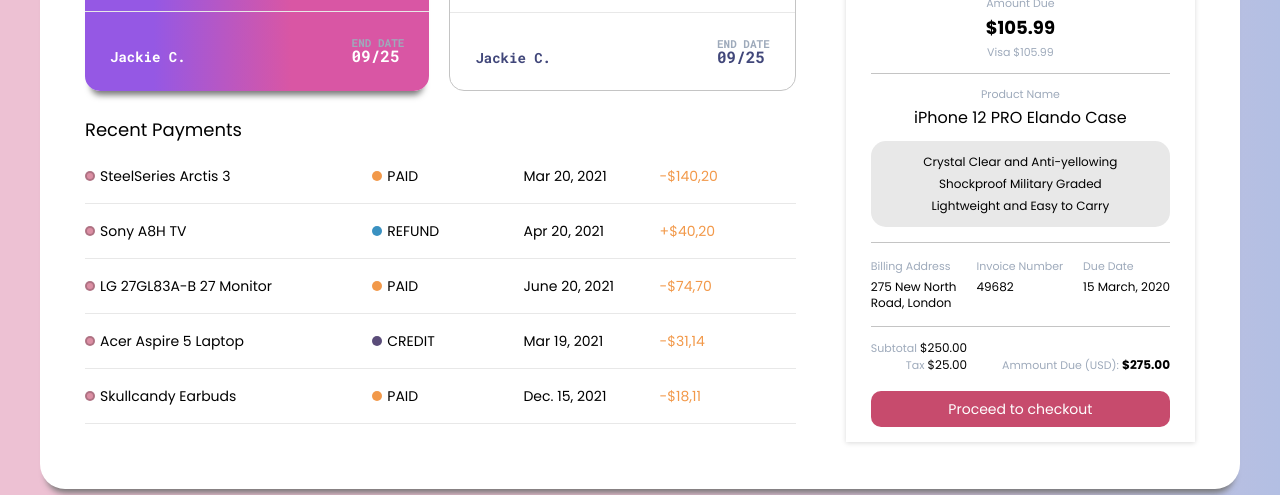
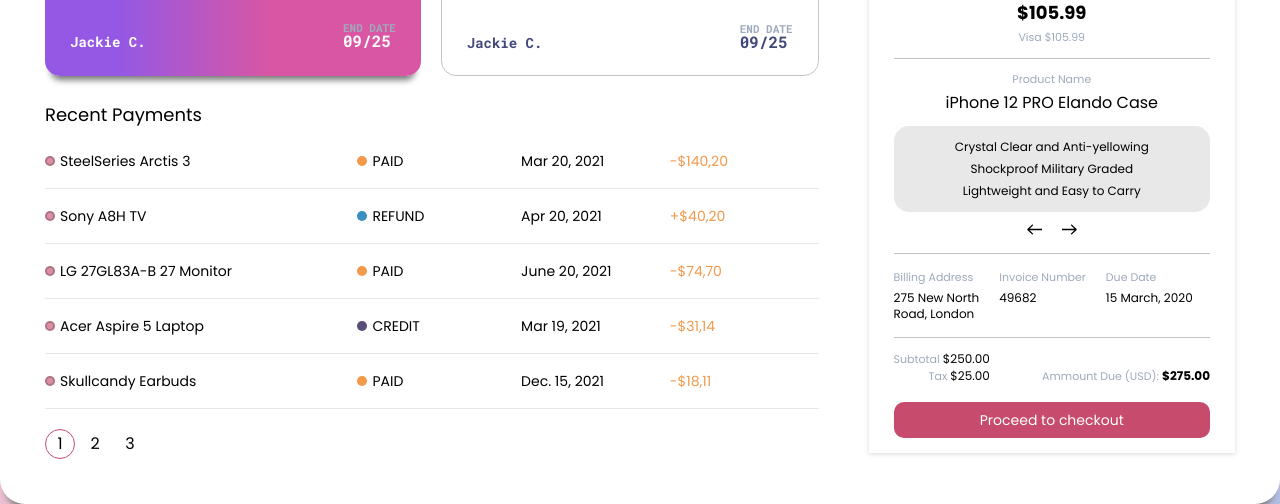
Before and after one commit to pogadev18/html_css_payment_invoice, a plain HTML site: page index.html in a window 1280 px wide. Shown: the part 305-809 px from the top of the page. Drawn offline with Linux system fonts and the light colour scheme.

Commit message:
implemented pagination for products and carousel for basket products

```diff
--- a/index.html
+++ b/index.html
@@ -126,11 +126,16 @@
               </ul>
             </li>
           </ul>
+          <ul class="pagination">
+            <li class="page pageActive">1</li>
+            <li class="page">2</li>
+            <li class="page">3</li>
+          </ul>
         </section>
       </section>
 
       <!-- Payment Details -->
-      <section>
+      <section class="payments">
         <h2>Payment Detail</h2>
         <div class="paymentDetailsWrapper">
           <div class="userAvatar">
@@ -152,6 +157,10 @@
               <li>Crystal Clear and Anti-yellowing</li>
               <li>Shockproof Military Graded</li>
               <li>Lightweight and Easy to Carry</li>
+            </ul>
+            <ul class="productsNavigation">
+              <li><img src="./assets/prev_arrow.svg" alt="Prev Arrow"></li>
+              <li><img src="./assets/next_arrow.svg" alt="Next Arrow"></li>
             </ul>
           </div>
 
--- a/styling/main.css
+++ b/styling/main.css
@@ -46,7 +46,7 @@
 }
 
 main {
-  width: 1200px;
+  width: 1400px;
   background: var(--white);
   box-shadow: var(--shadow);
   padding: 45px;
@@ -132,6 +132,31 @@
   background: transparent;
 }
 
+/* pagination */
+.pagination {
+  display: flex;
+  gap: 5px;
+  align-items: center;
+}
+
+.pagination .page {
+  padding: 10px;
+  width: 30px;
+  height: 30px;
+  border-radius: 50%;
+  display: flex;
+  align-items: center;
+  justify-content: center;
+  transition: var(--transitionRule);
+  border: 1px solid transparent;
+  cursor: pointer;
+}
+
+.pagination .pageActive,
+.pagination .page:hover {
+  border: 1px solid var(--pink);
+}
+
 /*
 HEADER
 =======
@@ -199,7 +224,7 @@
 */
 
 .cardsAndPaymentsWrapper {
-  flex: 1 0 0;
+  flex-basis: 65%;
 }
 
 /* Cards Wrapper */
@@ -360,8 +385,12 @@
 
 /*
 PAYMENT DETAILS
-=================
+================
 */
+.payments {
+  flex: 1;
+}
+
 .paymentDetailsWrapper {
   box-shadow: var(--shadow2);
   padding: 0 25px;
@@ -405,7 +434,7 @@
   margin-bottom: 5px;
 }
 
-/* Billing Plan Section */
+/* Product name section */
 .productName .labelSmall {
   margin-bottom: 10px;
 }
@@ -423,6 +452,30 @@
 
 .productNameDetails li:last-child {
   margin-bottom: 0;
+}
+
+.productsNavigation {
+  display: flex;
+  gap: 20px;
+  margin-top: 10px;
+  justify-content: center;
+}
+
+.productsNavigation li {
+  transition: var(--transitionRule);
+}
+
+.productsNavigation li:first-child:hover {
+  transform: translateX(-3px);
+}
+
+.productsNavigation li:last-child:hover {
+  transform: translateX(3px);
+}
+
+.productsNavigation img {
+  width: 15px;
+  cursor: pointer;
 }
 
 /* Billing Address Section */
```
Also changed, not shown: assets/next_arrow.svg (added), assets/prev_arrow.svg (added).
